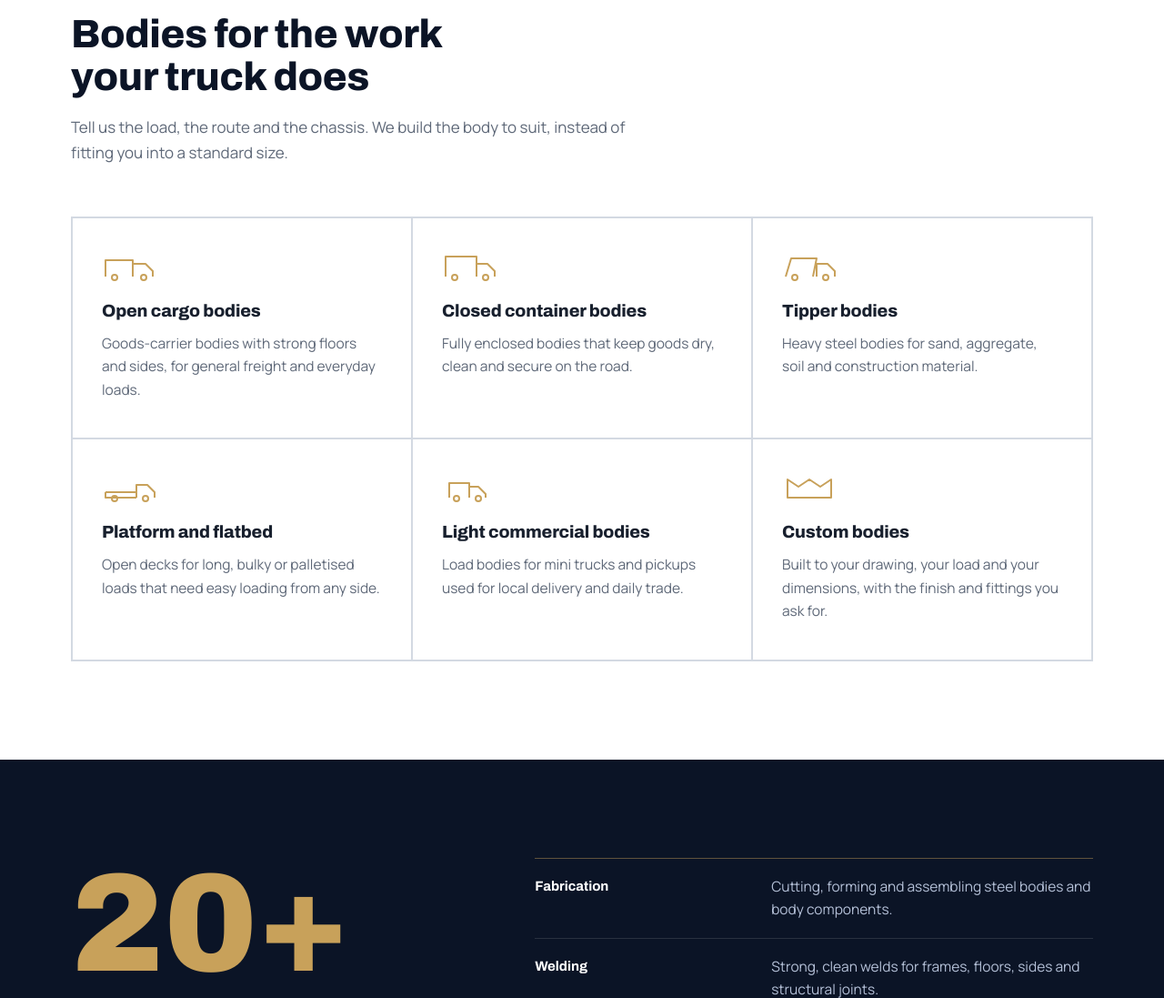
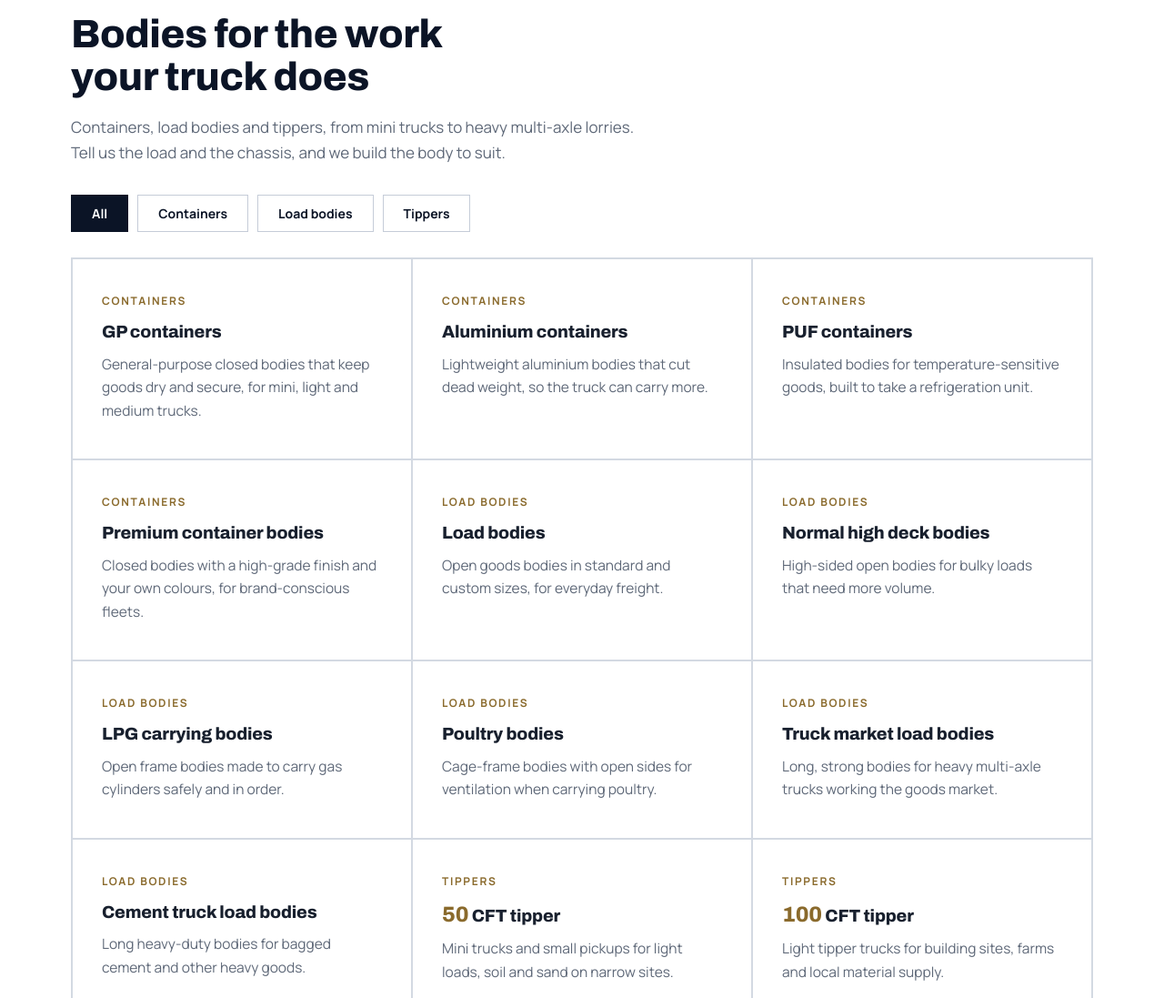
Before and after one commit to suresh-n/AutoMetalForge, a plain HTML site: page index.html in a window 1280 px wide. Shown: the part 1220-2317 px from the top of the page at 91% size. Drawn offline with Linux system fonts and the light colour scheme.

Commit message:
Update index.html

```diff
--- a/index.html
+++ b/index.html
@@ -4,7 +4,7 @@
 <meta charset="utf-8">
 <meta name="viewport" content="width=device-width, initial-scale=1">
 <title>Auto Metal Forge | Truck and Lorry Body Builders, Palakkad</title>
-<meta name="description" content="Auto Metal Forge builds and repairs truck and lorry bodies at Kizhakkancheri Kavu, Palakkad, Kerala. Cargo, container, tipper and platform bodies, fabrication, welding and painting, led by 20+ years of experience.">
+<meta name="description" content="Auto Metal Forge builds and repairs truck and lorry bodies at Kizhakkancheri Kavu, Palakkad, Kerala. Container, load and tipper bodies, fabrication, welding and painting, led by 20+ years of experience.">
 <meta property="og:title" content="Auto Metal Forge | Truck and Lorry Body Builders">
 <meta property="og:description" content="Truck and lorry bodies built on your chassis, in Palakkad.">
 <meta property="og:image" content="logo.png">
@@ -86,7 +86,17 @@ section{padding:108px 0}
 .type:hover p{color:#b5c1d8}
 .type h3{font-size:19px;margin-bottom:12px}
 .type p{font-size:15.5px;color:var(--muted)}
-.type svg{width:64px;height:34px;margin-bottom:22px;display:block;fill:none;stroke:var(--brass);stroke-width:2;stroke-linejoin:round}
+
+
+.tabs{display:flex;gap:10px;flex-wrap:wrap;margin:-24px 0 28px}
+.tab{font:700 14px var(--body);padding:10px 22px;background:#fff;color:var(--night);border:1px solid #c5ccd8;cursor:pointer;transition:background .2s,color .2s}
+.tab:hover{border-color:var(--brass)}
+.tab[aria-pressed="true"]{background:var(--night);color:#fff;border-color:var(--night)}
+.type[hidden]{display:none}
+.tag{display:block;font-size:12px;font-weight:700;letter-spacing:.14em;text-transform:uppercase;color:#8a6a2c;margin-bottom:14px}
+.type:hover .tag{color:var(--brass-2)}
+.cft{color:#8a6a2c;font-size:1.25em}
+.type:hover .cft{color:var(--brass-2)}
 
 /* craft */
 .craft{display:grid;grid-template-columns:5fr 7fr;gap:72px;align-items:start}
@@ -136,6 +146,8 @@ footer .wrap{display:flex;justify-content:space-between;align-items:center;gap:2
   .hero{padding:64px 0 28px}
 }
 @media (max-width:600px){
+  .tabs{flex-wrap:nowrap;overflow-x:auto;padding-bottom:4px}
+  .tab{white-space:nowrap}
   .logo img{height:36px}
   .types,.row{grid-template-columns:1fr}
   .steps{grid-template-columns:1fr}
@@ -166,7 +178,7 @@ footer .wrap{display:flex;justify-content:space-between;align-items:center;gap:2
 <div class="hero">
   <div class="wrap">
     <h1 class="rise">Truck bodies built to carry the load, and keep earning.</h1>
-    <p class="lead rise r2">Auto Metal Forge builds and repairs bodies for trucks and lorries on your chassis, led by a craftsman with more than 20 years in automobile body work.</p>
+    <p class="lead rise r2">Containers, load bodies and tippers for trucks and lorries, built on your chassis and led by a craftsman with more than 20 years in automobile body work.</p>
     <div class="cta rise r3">
       <a class="btn" href="#contact">Get a quote</a>
       <a class="btn ghost" href="#bodies">See body types</a>
@@ -208,34 +220,26 @@ footer .wrap{display:flex;justify-content:space-between;align-items:center;gap:2
   <div class="wrap">
     <div class="head">
       <h2>Bodies for the work your truck does</h2>
-      <p>Tell us the load, the route and the chassis. We build the body to suit, instead of fitting you into a standard size.</p>
+      <p>Containers, load bodies and tippers, from mini trucks to heavy multi-axle lorries. Tell us the load and the chassis, and we build the body to suit.</p>
     </div>
+    <div class="tabs" role="group" aria-label="Filter body types"><button type="button" class="tab" data-f="all" aria-pressed="true">All</button><button type="button" class="tab" data-f="c" aria-pressed="false">Containers</button><button type="button" class="tab" data-f="l" aria-pressed="false">Load bodies</button><button type="button" class="tab" data-f="t" aria-pressed="false">Tippers</button></div>
     <div class="types">
-      <div class="type">
-        <svg viewBox="0 0 64 34" aria-hidden="true"><path d="M4 28V10h30v18M34 28V14h14l8 8v6M10 28h0"/><circle cx="14" cy="29" r="3"/><circle cx="46" cy="29" r="3"/></svg>
-        <h3>Open cargo bodies</h3><p>Goods-carrier bodies with strong floors and sides, for general freight and everyday loads.</p>
-      </div>
-      <div class="type">
-        <svg viewBox="0 0 64 34" aria-hidden="true"><path d="M4 28V6h34v22M38 28V14h12l8 8v6"/><circle cx="14" cy="29" r="3"/><circle cx="48" cy="29" r="3"/></svg>
-        <h3>Closed container bodies</h3><p>Fully enclosed bodies that keep goods dry, clean and secure on the road.</p>
-      </div>
-      <div class="type">
-        <svg viewBox="0 0 64 34" aria-hidden="true"><path d="M4 28L10 8h28l-4 20M38 28V14h12l8 8v6"/><circle cx="14" cy="29" r="3"/><circle cx="48" cy="29" r="3"/></svg>
-        <h3>Tipper bodies</h3><p>Heavy steel bodies for sand, aggregate, soil and construction material.</p>
-      </div>
-      <div class="type">
-        <svg viewBox="0 0 64 34" aria-hidden="true"><path d="M4 22h34M38 28V14h12l8 8v6M4 22v6h34"/><circle cx="14" cy="29" r="3"/><circle cx="48" cy="29" r="3"/></svg>
-        <h3>Platform and flatbed</h3><p>Open decks for long, bulky or palletised loads that need easy loading from any side.</p>
-      </div>
-      <div class="type">
-        <svg viewBox="0 0 64 34" aria-hidden="true"><path d="M8 28V12h22v16M30 28V16h10l8 8v4"/><circle cx="16" cy="29" r="3"/><circle cx="40" cy="29" r="3"/></svg>
-        <h3>Light commercial bodies</h3><p>Load bodies for mini trucks and pickups used for local delivery and daily trade.</p>
-      </div>
-      <div class="type">
-        <svg viewBox="0 0 64 34" aria-hidden="true"><path d="M6 28V8l12 8 12-8 12 8 12-8v20z"/></svg>
-        <h3>Custom bodies</h3><p>Built to your drawing, your load and your dimensions, with the finish and fittings you ask for.</p>
-      </div>
+      <div class="type" data-c="c"><span class="tag">Containers</span><h3>GP containers</h3><p>General-purpose closed bodies that keep goods dry and secure, for mini, light and medium trucks.</p></div>
+      <div class="type" data-c="c"><span class="tag">Containers</span><h3>Aluminium containers</h3><p>Lightweight aluminium bodies that cut dead weight, so the truck can carry more.</p></div>
+      <div class="type" data-c="c"><span class="tag">Containers</span><h3>PUF containers</h3><p>Insulated bodies for temperature-sensitive goods, built to take a refrigeration unit.</p></div>
+      <div class="type" data-c="c"><span class="tag">Containers</span><h3>Premium container bodies</h3><p>Closed bodies with a high-grade finish and your own colours, for brand-conscious fleets.</p></div>
+      <div class="type" data-c="l"><span class="tag">Load bodies</span><h3>Load bodies</h3><p>Open goods bodies in standard and custom sizes, for everyday freight.</p></div>
+      <div class="type" data-c="l"><span class="tag">Load bodies</span><h3>Normal high deck bodies</h3><p>High-sided open bodies for bulky loads that need more volume.</p></div>
+      <div class="type" data-c="l"><span class="tag">Load bodies</span><h3>LPG carrying bodies</h3><p>Open frame bodies made to carry gas cylinders safely and in order.</p></div>
+      <div class="type" data-c="l"><span class="tag">Load bodies</span><h3>Poultry bodies</h3><p>Cage-frame bodies with open sides for ventilation when carrying poultry.</p></div>
+      <div class="type" data-c="l"><span class="tag">Load bodies</span><h3>Truck market load bodies</h3><p>Long, strong bodies for heavy multi-axle trucks working the goods market.</p></div>
+      <div class="type" data-c="l"><span class="tag">Load bodies</span><h3>Cement truck load bodies</h3><p>Long heavy-duty bodies for bagged cement and other heavy goods.</p></div>
+      <div class="type tip" data-c="t"><span class="tag">Tippers</span><h3><span class="cft">50</span> CFT tipper</h3><p>Mini trucks and small pickups for light loads, soil and sand on narrow sites.</p></div>
+      <div class="type tip" data-c="t"><span class="tag">Tippers</span><h3><span class="cft">100</span> CFT tipper</h3><p>Light tipper trucks for building sites, farms and local material supply.</p></div>
+      <div class="type tip" data-c="t"><span class="tag">Tippers</span><h3><span class="cft">150</span> CFT tipper</h3><p>Mid-size tippers for regular sand, aggregate and construction runs.</p></div>
+      <div class="type tip" data-c="t"><span class="tag">Tippers</span><h3><span class="cft">250</span> CFT tipper</h3><p>Heavy tipper bodies for large loads and long daily hauls.</p></div>
     </div>
+    <p class="note" style="margin-top:20px">CFT means cubic feet, the volume a tipper body holds. Not sure which size you need? Tell us your load and we will suggest one.</p>
   </div>
 </section>
 
@@ -302,9 +306,7 @@ footer .wrap{display:flex;justify-content:space-between;align-items:center;gap:2
           <label>Vehicle and chassis<input name="car" placeholder="e.g. Tata 1613 lorry" required></label>
           <label>What do you need?
             <select name="work">
-              <option>New open cargo body</option><option>New closed container body</option><option>New tipper body</option>
-              <option>New platform or flatbed body</option><option>Light commercial body</option><option>Custom body</option>
-              <option>Body repair or accident repair</option><option>Painting</option><option>Other</option>
+              <option>GP container</option><option>Aluminium container</option><option>PUF container</option><option>Premium container body</option><option>Load body</option><option>High deck body</option><option>LPG carrying body</option><option>Poultry body</option><option>Truck market load body</option><option>Cement truck load body</option><option>Tipper, 50 CFT</option><option>Tipper, 100 CFT</option><option>Tipper, 150 CFT</option><option>Tipper, 250 CFT</option><option>Body repair or accident repair</option><option>Painting</option><option>Other</option>
             </select>
           </label>
         </div>
@@ -337,6 +339,15 @@ document.getElementById('phoneLink').textContent = PHONE_DISPLAY;
 document.getElementById('mailLink').href = 'mailto:' + EMAIL;
 document.getElementById('mailLink').textContent = EMAIL;
 
+
+document.querySelectorAll('.tab').forEach(function(t){
+  t.addEventListener('click',function(){
+    var f=t.getAttribute('data-f');
+    document.querySelectorAll('.tab').forEach(function(x){x.setAttribute('aria-pressed',x===t?'true':'false')});
+    document.querySelectorAll('.type').forEach(function(c){c.hidden=!(f==='all'||c.getAttribute('data-c')===f)});
+  });
+});
+
 document.getElementById('est').addEventListener('submit', function(e){
   e.preventDefault();
   var f = new FormData(e.target);
```
